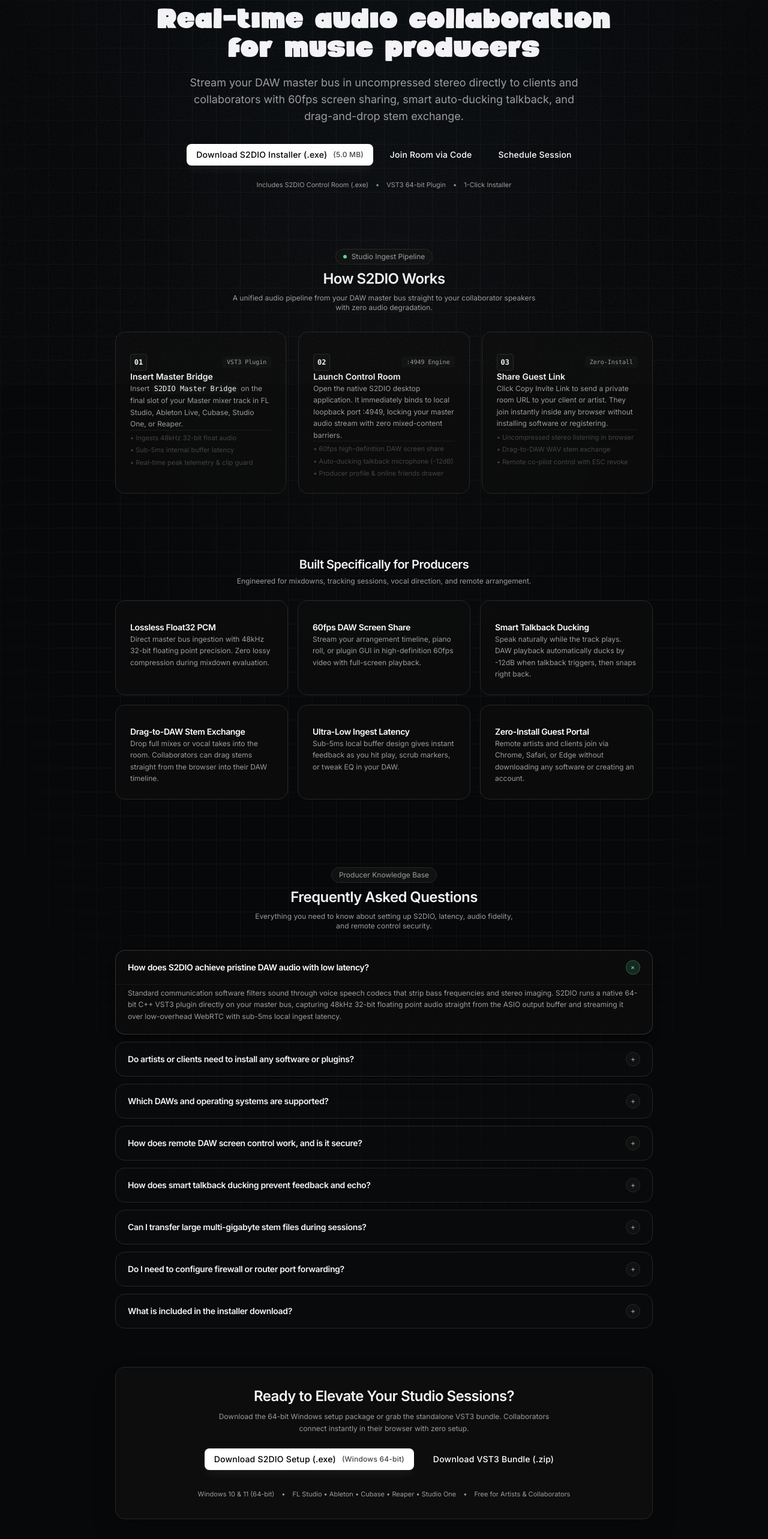
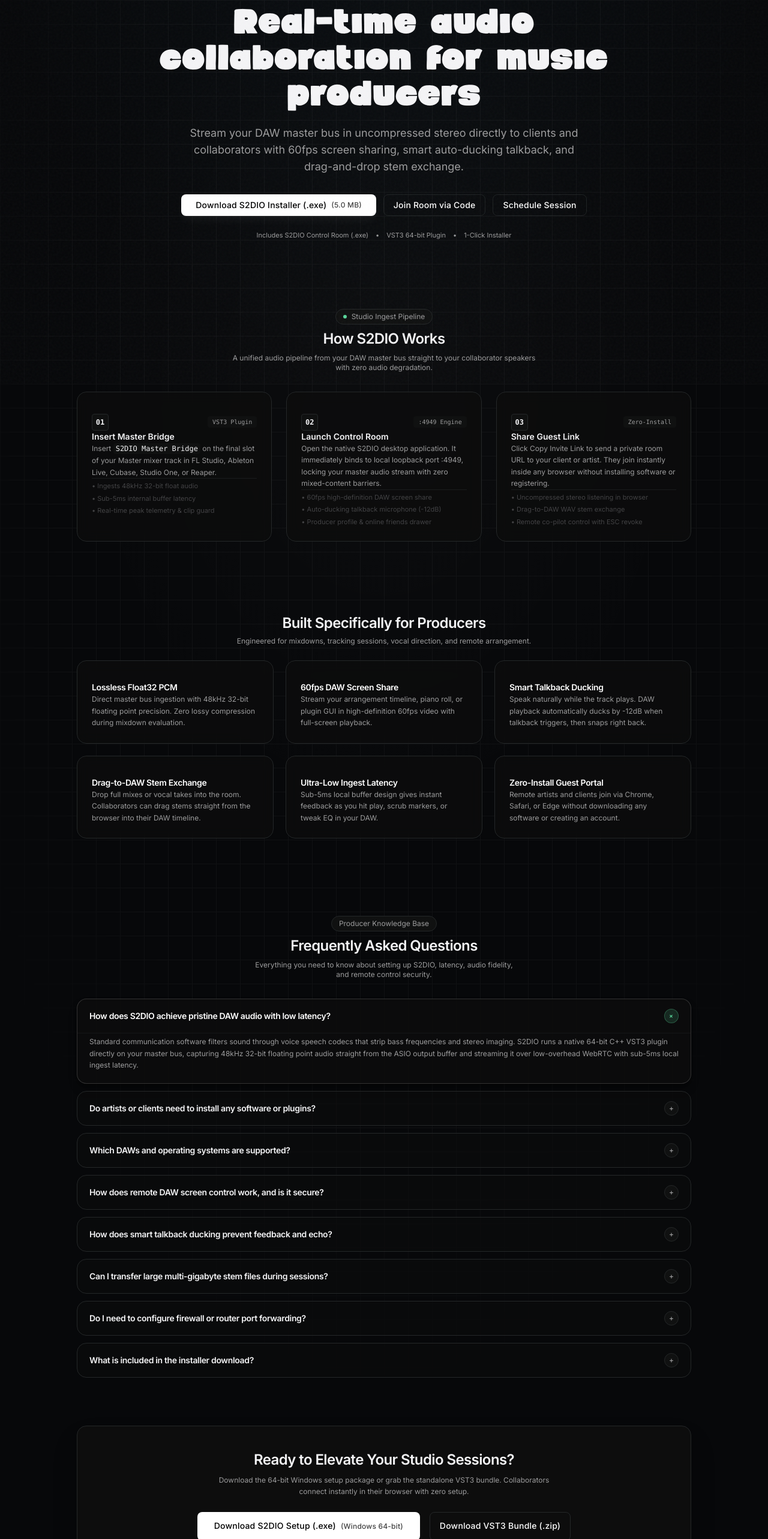
Before and after one commit to rogueexxxx-del/s2dio, a Next.js app: page / in a window 1280 px wide. Shown: the part 160-2726 px from the top of the page at 60% size. Built offline with nearby package versions, Linux system fonts and the light colour scheme; no server answers.

Commit message:
fix(responsive): optimize landing page layouts, spacing, header wrapping, typography scale, and grid breakages across mobile, tablet, and desktop viewports

```diff
--- a/src/app/page.tsx
+++ b/src/app/page.tsx
@@ -175,14 +175,14 @@
       {/* ReactBits Technical Studio Grid Background */}
       <StudioGridBackground />
 
-      {/* Top Studio Header (Clean, Polished Spacing) */}
-      <header className="h-16 px-6 md:px-12 flex items-center justify-between bg-transparent z-30">
+      {/* Top Studio Header (Clean, Polished Spacing, Max-W Framed) */}
+      <header className="w-full max-w-6xl mx-auto h-16 px-4 sm:px-6 md:px-12 flex items-center justify-between bg-transparent z-30">
         <div className="flex items-center gap-3">
           <S2DioLogo variant="full" height={22} className="text-ink hover:text-white transition-colors" />
         </div>
 
         {/* Right Edge: Local port badge + VST3 download pill + User auth status pill + FAQ Help button */}
-        <div className="flex items-center gap-4 text-xs text-mute">
+        <div className="flex items-center gap-2 sm:gap-3 md:gap-4 text-xs text-mute">
           <div
             className="hidden sm:flex items-center gap-1.5 hover:text-ink transition-colors cursor-default"
             title="Local VST3 Bridge running on port 4949"
@@ -194,7 +194,7 @@
           <a
             href="/downloads/S2DIO-Windows-VST3.zip"
             download="S2DIO-Windows-VST3.zip"
-            className="flex items-center gap-1.5 px-3 py-1.5 rounded-full bg-surface-elevated hover:bg-surface-card border border-hairline text-ink hover:text-white transition-colors text-[11px] font-medium"
+            className="hidden sm:flex items-center gap-1.5 px-3 py-1.5 rounded-full bg-surface-elevated hover:bg-surface-card border border-hairline text-ink hover:text-white transition-colors text-[11px] font-medium"
             title="Download S2DIO Master Bridge VST3 and 1-click installer"
           >
             <span>Download VST3</span>
@@ -202,10 +202,12 @@
           </a>
 
           {user ? (
-            <div className="flex items-center gap-2.5 px-3 py-1.5 rounded-full bg-surface-elevated border border-hairline text-xs">
-              <span className="w-1.5 h-1.5 rounded-full bg-accent-green" />
-              <span className="text-ink font-semibold tracking-tight">{user.name || user.email?.split("@")[0] || "Producer"}</span>
-              <span className="w-px h-3 bg-hairline" />
+            <div className="flex items-center gap-1.5 sm:gap-2.5 px-2.5 sm:px-3 py-1.5 rounded-full bg-surface-elevated border border-hairline text-xs">
+              <span className="w-1.5 h-1.5 rounded-full bg-accent-green shrink-0" />
+              <span className="text-ink font-semibold tracking-tight max-w-[80px] sm:max-w-[140px] truncate">
+                {user.name || user.email?.split("@")[0] || "Producer"}
+              </span>
+              <span className="w-px h-3 bg-hairline shrink-0" />
               <button
                 onClick={async () => {
                   if (isSupabaseClientConfigured) {
@@ -220,7 +222,7 @@
                   }
                   setUser(null);
                 }}
-                className="text-[11px] text-mute hover:text-white transition-colors cursor-pointer"
+                className="text-[11px] text-mute hover:text-white transition-colors cursor-pointer shrink-0"
                 title="Sign Out"
               >
                 Sign Out
@@ -229,7 +231,7 @@
           ) : (
             <button
               onClick={() => setIsAuthModalOpen(true)}
-              className="px-3.5 py-1.5 rounded-full bg-surface-elevated hover:bg-surface-card border border-hairline text-xs text-ink hover:text-white transition-colors font-medium cursor-pointer"
+              className="px-3 sm:px-3.5 py-1.5 rounded-full bg-surface-elevated hover:bg-surface-card border border-hairline text-xs text-ink hover:text-white transition-colors font-medium cursor-pointer"
             >
               Sign In
             </button>
@@ -237,7 +239,7 @@
 
           <a
             href="#faqs"
-            className="w-7 h-7 rounded-full bg-surface-elevated hover:bg-surface-card border border-hairline flex items-center justify-center text-xs font-mono font-medium text-mute hover:text-ink transition-colors"
+            className="w-7 h-7 rounded-full bg-surface-elevated hover:bg-surface-card border border-hairline flex items-center justify-center text-xs font-mono font-medium text-mute hover:text-ink transition-colors shrink-0"
             title="Frequently Asked Questions & Help"
             aria-label="FAQ & Help"
           >
@@ -247,30 +249,30 @@
       </header>
 
       {/* Hero Section */}
-      <main className="max-w-5xl w-full mx-auto px-6 pt-14 pb-24 flex-1 flex flex-col items-center justify-center space-y-16 z-10">
+      <main className="max-w-5xl lg:max-w-6xl w-full mx-auto px-4 sm:px-6 md:px-8 pt-10 sm:pt-14 pb-16 sm:pb-24 flex-1 flex flex-col items-center justify-center space-y-12 sm:space-y-16 lg:space-y-20 z-10">
         {/* Pitch Headline & Download Primary Action */}
-        <div className="text-center space-y-5 max-w-3xl mx-auto w-full">
-          <div className="inline-flex items-center gap-2 px-3 py-1 rounded-full bg-surface-elevated border border-hairline text-xs text-mute">
+        <div className="text-center space-y-4 sm:space-y-5 max-w-3xl mx-auto w-full">
+          <div className="inline-flex flex-wrap items-center justify-center gap-1.5 sm:gap-2 px-3 py-1 rounded-full bg-surface-elevated border border-hairline text-[11px] sm:text-xs text-mute text-center">
             <span className="w-1.5 h-1.5 rounded-full bg-accent-green" />
             <span className="text-ink font-medium">S2DIO v1.0 for Windows</span>
-            <span className="text-stone">•</span>
+            <span className="text-stone hidden xs:inline">•</span>
             <span>48kHz Float32 Master Stream</span>
           </div>
 
-          <h1 className="text-3xl sm:text-4xl md:text-5xl font-lemon font-normal text-ink tracking-tight leading-tight">
+          <h1 className="text-2xl xs:text-3xl sm:text-4xl md:text-5xl lg:text-6xl font-lemon font-normal text-ink tracking-tight leading-snug sm:leading-tight">
             Real-time audio collaboration for music producers
           </h1>
 
-          <p className="text-base md:text-lg text-mute leading-relaxed max-w-2xl mx-auto">
+          <p className="text-sm sm:text-base md:text-lg text-mute leading-relaxed max-w-2xl mx-auto px-2">
             Stream your DAW master bus in uncompressed stereo directly to clients and collaborators with 60fps screen sharing, smart auto-ducking talkback, and drag-and-drop stem exchange.
           </p>
 
           {/* Primary Action Buttons */}
-          <div className="flex flex-col sm:flex-row items-center justify-center gap-3 pt-3">
+          <div className="flex flex-col sm:flex-row items-stretch sm:items-center justify-center gap-3 pt-3 w-full max-w-sm sm:max-w-none mx-auto">
             <a
               href="/downloads/S2DIO-Windows-Setup.exe"
               download="S2DIO-Windows-Setup.exe"
-              className="btn-primary h-11 px-6 text-sm font-semibold inline-flex items-center gap-2.5 shadow-lg shadow-white/5 cursor-pointer"
+              className="btn-primary h-11 px-5 sm:px-6 text-sm font-semibold inline-flex items-center justify-center gap-2 shadow-lg shadow-white/5 cursor-pointer w-full sm:w-auto"
             >
               <span>Download S2DIO Installer (.exe)</span>
               <span className="text-xs opacity-75">(5.0 MB)</span>
@@ -278,21 +280,21 @@
 
             <button
               onClick={() => setActiveTab(activeTab === "join" ? "create" : "join")}
-              className="btn-secondary h-11 px-5 text-sm cursor-pointer"
+              className="btn-secondary bg-surface-elevated sm:bg-transparent border border-hairline sm:border-hairline/80 hover:bg-surface-card h-11 px-5 text-sm cursor-pointer w-full sm:w-auto justify-center"
             >
               Join Room via Code
             </button>
 
             <button
               onClick={() => setIsScheduleOpen(true)}
-              className="btn-secondary h-11 px-5 text-sm inline-flex items-center cursor-pointer"
+              className="btn-secondary bg-surface-elevated sm:bg-transparent border border-hairline sm:border-hairline/80 hover:bg-surface-card h-11 px-5 text-sm inline-flex items-center cursor-pointer w-full sm:w-auto justify-center"
               title="Schedule session with calendar invite & .ics export"
             >
               <span>Schedule Session</span>
             </button>
           </div>
 
-          <div className="text-[11px] text-mute flex items-center justify-center gap-3 pt-1">
+          <div className="text-[11px] text-mute flex flex-wrap items-center justify-center gap-x-3 gap-y-1 pt-1 text-center">
             <span>Includes S2DIO Control Room (.exe)</span>
             <span>•</span>
             <span>VST3 64-bit Plugin</span>
@@ -330,20 +332,20 @@
         )}
 
         {/* Comprehensive How S2DIO Works Section with ReactBits Spotlight */}
-        <section className="w-full max-w-4xl space-y-8 pt-8">
-          <div className="text-center space-y-2">
+        <section className="w-full max-w-4xl lg:max-w-5xl space-y-6 sm:space-y-8 pt-4 sm:pt-8">
+          <div className="text-center space-y-2 px-2">
             <div className="inline-flex items-center gap-2 px-3 py-1 rounded-full bg-surface-elevated border border-hairline text-xs text-mute">
               <span className="w-1.5 h-1.5 rounded-full bg-accent-green" />
               <span>Studio Ingest Pipeline</span>
             </div>
-            <h2 className="text-2xl font-semibold text-ink tracking-tight">How S2DIO Works</h2>
+            <h2 className="text-xl sm:text-2xl font-semibold text-ink tracking-tight">How S2DIO Works</h2>
             <p className="text-xs text-mute max-w-lg mx-auto">
               A unified audio pipeline from your DAW master bus straight to your collaborator speakers with zero audio degradation.
             </p>
           </div>
 
-          <div className="grid grid-cols-1 md:grid-cols-3 gap-5">
-            <SpotlightCard className="p-6 space-y-3" spotlightColor="rgba(89, 212, 153, 0.08)">
+          <div className="grid grid-cols-1 sm:grid-cols-2 lg:grid-cols-3 gap-4 sm:gap-5 lg:gap-6">
+            <SpotlightCard className="p-5 sm:p-6 space-y-3" spotlightColor="rgba(89, 212, 153, 0.08)">
               <div className="flex items-center justify-between">
                 <div className="w-7 h-7 rounded bg-surface-elevated border border-hairline flex items-center justify-center text-xs font-mono font-semibold text-ink">
                   01
@@ -361,7 +363,7 @@
               </div>
             </SpotlightCard>
 
-            <SpotlightCard className="p-6 space-y-3" spotlightColor="rgba(89, 212, 153, 0.08)">
+            <SpotlightCard className="p-5 sm:p-6 space-y-3" spotlightColor="rgba(89, 212, 153, 0.08)">
               <div className="flex items-center justify-between">
                 <div className="w-7 h-7 rounded bg-surface-elevated border border-hairline flex items-center justify-center text-xs font-mono font-semibold text-ink">
                   02
@@ -379,7 +381,7 @@
               </div>
             </SpotlightCard>
 
-            <SpotlightCard className="p-6 space-y-3" spotlightColor="rgba(89, 212, 153, 0.08)">
+            <SpotlightCard className="p-5 sm:p-6 space-y-3 sm:col-span-2 lg:col-span-1" spotlightColor="rgba(89, 212, 153, 0.08)">
               <div className="flex items-center justify-between">
                 <div className="w-7 h-7 rounded bg-surface-elevated border border-hairline flex items-center justify-center text-xs font-mono font-semibold text-ink">
                   03
@@ -400,49 +402,49 @@
         </section>
 
         {/* Feature Grid: ReactBits Spotlight Cards, Clean Headings, NO Emojis/Icons */}
-        <section id="features" className="w-full max-w-4xl space-y-6 pt-10">
-          <div className="text-center space-y-1.5">
-            <h2 className="text-xl font-semibold text-ink tracking-tight">Built Specifically for Producers</h2>
+        <section id="features" className="w-full max-w-4xl lg:max-w-5xl space-y-6 pt-6 sm:pt-10">
+          <div className="text-center space-y-1.5 px-2">
+            <h2 className="text-xl sm:text-2xl font-semibold text-ink tracking-tight">Built Specifically for Producers</h2>
             <p className="text-xs text-mute">Engineered for mixdowns, tracking sessions, vocal direction, and remote arrangement.</p>
           </div>
 
-          <div className="grid grid-cols-1 sm:grid-cols-2 md:grid-cols-3 gap-4">
-            <SpotlightCard className="p-6 space-y-2.5" spotlightColor="rgba(89, 212, 153, 0.08)">
+          <div className="grid grid-cols-1 sm:grid-cols-2 lg:grid-cols-3 gap-4 sm:gap-5">
+            <SpotlightCard className="p-5 sm:p-6 space-y-2.5" spotlightColor="rgba(89, 212, 153, 0.08)">
               <h3 className="text-sm font-semibold text-white tracking-tight">Lossless Float32 PCM</h3>
               <p className="text-xs text-mute leading-relaxed">
                 Direct master bus ingestion with 48kHz 32-bit floating point precision. Zero lossy compression during mixdown evaluation.
               </p>
             </SpotlightCard>
 
-            <SpotlightCard className="p-6 space-y-2.5" spotlightColor="rgba(89, 212, 153, 0.08)">
+            <SpotlightCard className="p-5 sm:p-6 space-y-2.5" spotlightColor="rgba(89, 212, 153, 0.08)">
               <h3 className="text-sm font-semibold text-white tracking-tight">60fps DAW Screen Share</h3>
               <p className="text-xs text-mute leading-relaxed">
                 Stream your arrangement timeline, piano roll, or plugin GUI in high-definition 60fps video with full-screen playback.
               </p>
             </SpotlightCard>
 
-            <SpotlightCard className="p-6 space-y-2.5" spotlightColor="rgba(89, 212, 153, 0.08)">
+            <SpotlightCard className="p-5 sm:p-6 space-y-2.5" spotlightColor="rgba(89, 212, 153, 0.08)">
               <h3 className="text-sm font-semibold text-white tracking-tight">Smart Talkback Ducking</h3>
               <p className="text-xs text-mute leading-relaxed">
                 Speak naturally while the track plays. DAW playback automatically ducks by -12dB when talkback triggers, then snaps right back.
               </p>
             </SpotlightCard>
 
-            <SpotlightCard className="p-6 space-y-2.5" spotlightColor="rgba(89, 212, 153, 0.08)">
+            <SpotlightCard className="p-5 sm:p-6 space-y-2.5" spotlightColor="rgba(89, 212, 153, 0.08)">
               <h3 className="text-sm font-semibold text-white tracking-tight">Drag-to-DAW Stem Exchange</h3>
               <p className="text-xs text-mute leading-relaxed">
                 Drop full mixes or vocal takes into the room. Collaborators can drag stems straight from the browser into their DAW timeline.
               </p>
             </SpotlightCard>
 
-            <SpotlightCard className="p-6 space-y-2.5" spotlightColor="rgba(89, 212, 153, 0.08)">
+            <SpotlightCard className="p-5 sm:p-6 space-y-2.5" spotlightColor="rgba(89, 212, 153, 0.08)">
               <h3 className="text-sm font-semibold text-white tracking-tight">Ultra-Low Ingest Latency</h3>
               <p className="text-xs text-mute leading-relaxed">
                 Sub-5ms local buffer design gives instant feedback as you hit play, scrub markers, or tweak EQ in your DAW.
               </p>
             </SpotlightCard>
 
-            <SpotlightCard className="p-6 space-y-2.5" spotlightColor="rgba(89, 212, 153, 0.08)">
+            <SpotlightCard className="p-5 sm:p-6 space-y-2.5" spotlightColor="rgba(89, 212, 153, 0.08)">
               <h3 className="text-sm font-semibold text-white tracking-tight">Zero-Install Guest Portal</h3>
               <p className="text-xs text-mute leading-relaxed">
                 Remote artists and clients join via Chrome, Safari, or Edge without downloading any software or creating an account.
@@ -452,12 +454,12 @@
         </section>
 
         {/* Comprehensive FAQs Section with ReactBits Accordion */}
-        <section id="faqs" className="w-full max-w-4xl space-y-6 pt-12">
-          <div className="text-center space-y-2">
+        <section id="faqs" className="w-full max-w-4xl lg:max-w-5xl space-y-6 pt-8 sm:pt-12">
+          <div className="text-center space-y-2 px-2">
             <div className="inline-flex items-center gap-2 px-3 py-1 rounded-full bg-surface-elevated border border-hairline text-xs text-mute">
               <span>Producer Knowledge Base</span>
             </div>
-            <h2 className="text-2xl font-semibold text-ink tracking-tight">Frequently Asked Questions</h2>
+            <h2 className="text-xl sm:text-2xl font-semibold text-ink tracking-tight">Frequently Asked Questions</h2>
             <p className="text-xs text-mute max-w-md mx-auto">
               Everything you need to know about setting up S2DIO, latency, audio fidelity, and remote control security.
             </p>
@@ -469,19 +471,19 @@
         </section>
 
         {/* Download Hub / CTA Card */}
-        <section className="w-full max-w-4xl bg-surface border border-hairline rounded-xl p-8 text-center space-y-6 shadow-2xl relative overflow-hidden">
-          <div className="space-y-2 max-w-xl mx-auto">
-            <h2 className="text-2xl font-semibold text-ink tracking-tight">Ready to Elevate Your Studio Sessions?</h2>
+        <section className="w-full max-w-4xl lg:max-w-5xl bg-surface border border-hairline rounded-xl p-5 sm:p-8 lg:p-10 text-center space-y-5 sm:space-y-6 shadow-2xl relative overflow-hidden">
+          <div className="space-y-2 max-w-xl mx-auto px-2">
+            <h2 className="text-xl sm:text-2xl font-semibold text-ink tracking-tight">Ready to Elevate Your Studio Sessions?</h2>
             <p className="text-xs text-mute leading-relaxed">
               Download the 64-bit Windows setup package or grab the standalone VST3 bundle. Collaborators connect instantly in their browser with zero setup.
             </p>
           </div>
 
-          <div className="flex flex-col sm:flex-row items-center justify-center gap-4">
+          <div className="flex flex-col sm:flex-row items-stretch sm:items-center justify-center gap-3 sm:gap-4 max-w-md sm:max-w-none mx-auto">
             <a
               href="/downloads/S2DIO-Windows-Setup.exe"
               download="S2DIO-Windows-Setup.exe"
-              className="btn-primary h-12 px-7 text-sm font-semibold inline-flex items-center gap-2.5 shadow-lg shadow-white/5 cursor-pointer w-full sm:w-auto justify-center"
+              className="btn-primary h-11 sm:h-12 px-6 sm:px-7 text-sm font-semibold inline-flex items-center justify-center gap-2 shadow-lg shadow-white/5 cursor-pointer w-full sm:w-auto"
             >
               <span>Download S2DIO Setup (.exe)</span>
               <span className="text-xs opacity-75">(Windows 64-bit)</span>
@@ -490,13 +492,13 @@
             <a
               href="/downloads/S2DIO-Windows-VST3.zip"
               download="S2DIO-Windows-VST3.zip"
-              className="btn-secondary h-12 px-6 text-sm font-medium inline-flex items-center gap-2 w-full sm:w-auto justify-center"
+              className="btn-secondary bg-surface-elevated sm:bg-transparent border border-hairline hover:bg-surface-card h-11 sm:h-12 px-6 text-sm font-medium inline-flex items-center justify-center gap-2 w-full sm:w-auto"
             >
               <span>Download VST3 Bundle (.zip)</span>
             </a>
           </div>
 
-          <div className="text-[11px] text-mute flex flex-wrap items-center justify-center gap-3 pt-2">
+          <div className="text-[11px] text-mute flex flex-wrap items-center justify-center gap-x-3 gap-y-1 pt-1 text-center">
             <span>Windows 10 & 11 (64-bit)</span>
             <span>•</span>
             <span>FL Studio • Ableton • Cubase • Reaper • Studio One</span>
@@ -506,7 +508,7 @@
         </section>
 
         {/* DAW Compatibility Badge Strip */}
-        <div className="w-full max-w-4xl py-6 px-4 bg-surface border border-hairline rounded-lg flex flex-col sm:flex-row items-center justify-between gap-4 text-xs text-mute">
+        <div className="w-full max-w-4xl lg:max-w-5xl py-4 sm:py-5 px-4 sm:px-6 bg-surface border border-hairline rounded-lg flex flex-col sm:flex-row items-center justify-between gap-3 text-xs text-mute text-center sm:text-left">
           <div>
             <span className="text-ink font-medium">DAW Support: </span>
             <span>FL Studio 20+ • Ableton Live 11+ • Cubase 12+ • Studio One 6+ • Reaper 7+</span>
@@ -517,17 +519,17 @@
         </div>
       </main>
 
-      {/* Clean Studio Footer (Borderless, Blends into Background) */}
-      <footer className="py-8 px-6 md:px-12 bg-transparent text-xs text-mute/80 flex flex-col sm:flex-row items-center justify-between gap-4">
-        <div className="flex items-center gap-3">
+      {/* Clean Studio Footer (Max-W Framed, Responsive Stacking) */}
+      <footer className="w-full max-w-6xl mx-auto py-8 px-4 sm:px-6 md:px-12 bg-transparent text-xs text-mute/80 flex flex-col sm:flex-row items-center justify-between gap-4 text-center sm:text-left">
+        <div className="flex flex-wrap items-center justify-center sm:justify-start gap-2 sm:gap-3">
           <span className="text-ink font-medium">S2DIO</span>
           <span className="text-stone">•</span>
           <span>Lossless Audio Collab for Music Creators</span>
         </div>
 
-        <div className="flex items-center gap-4 text-stone">
+        <div className="flex flex-wrap items-center justify-center sm:justify-end gap-2 sm:gap-4 text-stone">
           <span>Latency target: ~3ms</span>
-          <span>•</span>
+          <span className="hidden xs:inline">•</span>
           <span>Float32 PCM • WebRTC Talkback</span>
         </div>
       </footer>
--- a/src/components/ScheduleModal.tsx
+++ b/src/components/ScheduleModal.tsx
@@ -60,7 +60,7 @@
 
   return (
     <div className="fixed inset-0 z-50 flex items-center justify-center bg-black/80 backdrop-blur-xs p-4 select-none font-sans animate-in fade-in duration-150">
-      <div className="w-full max-w-md bg-surface border border-hairline rounded-xl overflow-hidden shadow-2xl space-y-5 p-6">
+      <div className="w-full max-w-md bg-surface border border-hairline rounded-xl overflow-hidden shadow-2xl space-y-5 p-4 sm:p-6">
         {/* Header */}
         <div className="flex items-center justify-between border-b border-hairline/60 pb-3">
           <div className="flex items-center gap-2">
--- a/tailwind.config.js
+++ b/tailwind.config.js
@@ -7,6 +7,9 @@
   ],
   theme: {
     extend: {
+      screens: {
+        xs: "400px",
+      },
       colors: {
         canvas: "#07080a",
         surface: {
```
